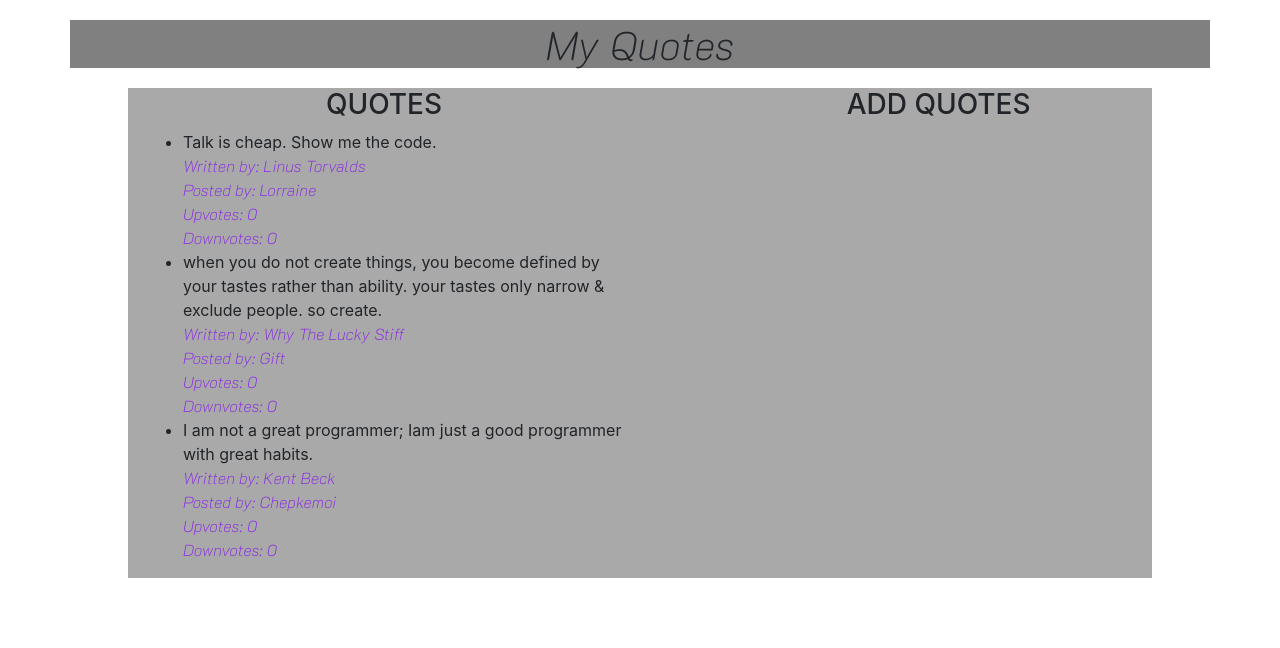
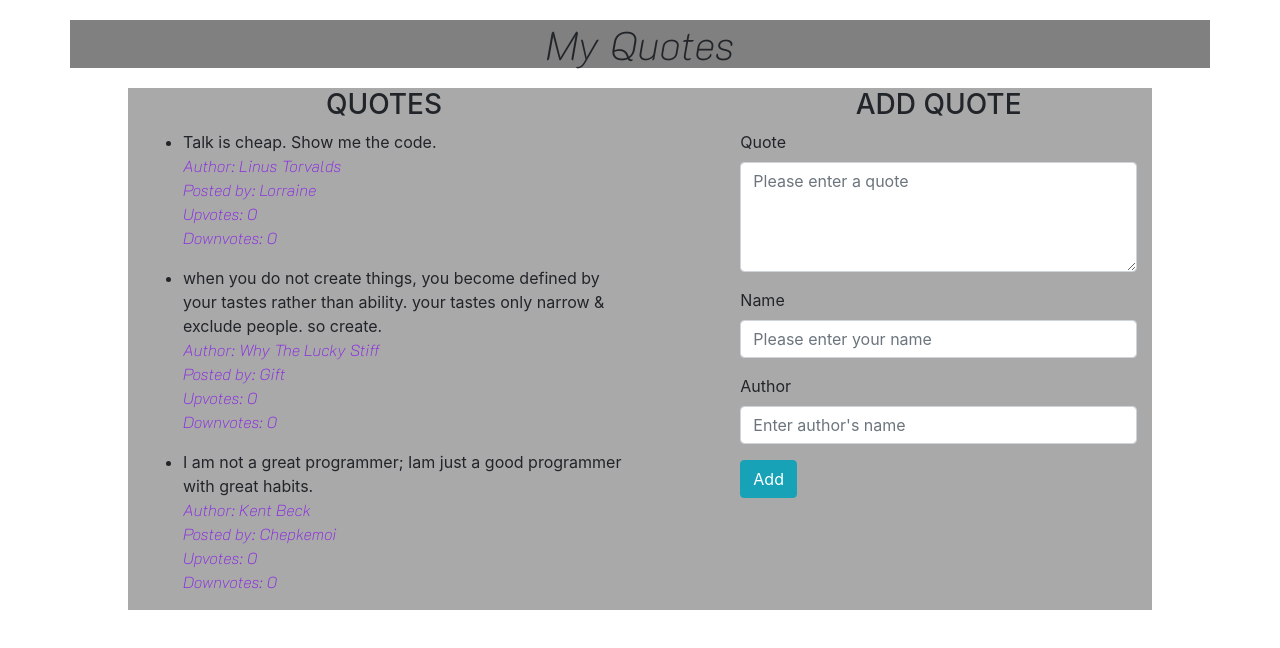
Before and after one commit to Lomemoraine/ANGULAR_QUOTES, an Angular app: page / in a window 1280 px wide. Shown: the top 648 px of the page. Built offline with nearby package versions, Linux system fonts and the light colour scheme.

Commit message:
add date property on model class and generate a datecount pipe to count the days passed since the quote got uploaded

```diff
--- a/src/app/app.component.html
+++ b/src/app/app.component.html
@@ -1,16 +1,2 @@
 <router-outlet></router-outlet>
-<div class="container head1">
-  <h1>My Quotes</h1>
-</div>
-<div class="container div2">
-  <div class="row">
-    <div class="col -sm -12 col-md-6">
-      <h3 class="text-center">QUOTES</h3>
-      <app-quotesarray></app-quotesarray>
-    </div>
-    <div class="col-md-1"></div>
-    <div class="col -sm -12 col-md-5">
-      <h3 class="text-center">ADD QUOTES</h3>
-    </div>
-  </div>
-</div>
+<app-quotesarray></app-quotesarray>
--- /dev/null
+++ b/src/app/datecount.pipe.ts
@@ -0,0 +1,12 @@
+import { Pipe, PipeTransform } from '@angular/core';
+
+@Pipe({
+  name: 'datecount'
+})
+export class DatecountPipe implements PipeTransform {
+
+  transform(value: unknown, ...args: unknown[]): unknown {
+    return null;
+  }
+
+}
--- a/src/app/highlight.directive.ts
+++ b/src/app/highlight.directive.ts
@@ -5,6 +5,8 @@ import { Directive ,ElementRef} from '@angular/core';
 })
 export class HighlightDirective {
 
-  constructor(private elem:ElementRef) { }
+  constructor(private elem:ElementRef) {
+    elem.nativeElement.style.backgroundColor ="white";
+   }
 
 }
--- a/src/app/quote.ts
+++ b/src/app/quote.ts
@@ -1,10 +1,14 @@
 export class Quote {
-
+    showDetails:boolean;
   constructor(
+    public id: number,
     public quotename: string,
     public author: string,
     public person: string,
     public upvote: number,
     public downvote: number,
-  ) {}
+    public postDate: Date
+  ) {
+    this.showDetails = false;
+  }
 }
--- /dev/null
+++ b/src/app/quoteform/quoteform.component.html
@@ -0,0 +1,28 @@
+<form (ngSubmit)='submitQuote()' #goalForm='ngForm'>
+    <div class="form-group">
+
+        <label for="description">Quote</label>
+        <textarea class="form-control" id="quote" rows="4" [(ngModel)]="newQuote.quotename" name="quote" #quotename="ngModel" placeholder="Please enter a quote" required></textarea>
+        <div [hidden]="quotename.valid || quotename.pristine" class="alert alert-danger">
+          <p>Please enter a quote</p>
+        </div>
+    </div>
+
+    <div class="form-group">
+
+        <label for="person">Name</label>
+        <input type="text" class="form-control" id="person" [(ngModel)]="newQuote.person" name="person" #person='ngModel' placeholder="Please enter your name" required>
+        <div [hidden]="person.valid || person.pristine" class="alert alert-danger">
+          <p>Please enter your name</p>
+        </div>
+    </div>
+    <div class="form-group">
+
+        <label for="author">Author</label>
+        <input type="text" class="form-control" id="author" [(ngModel)]="newQuote.author" name="name" #author='ngModel' placeholder="Enter author's name" required>
+        <div [hidden]="author.valid || author.pristine" class="alert alert-danger">
+          <p>Please enter author's name</p>
+        </div>
+    </div>
+    <button type="submit" class="btn btn-info">Add</button>
+    </form>
--- /dev/null
+++ b/src/app/quoteform/quoteform.component.ts
@@ -0,0 +1,23 @@
+import { Component, OnInit,Output,EventEmitter } from '@angular/core';
+import { Quote } from '../quote';
+
+
+@Component({
+  selector: 'app-quoteform',
+  templateUrl: './quoteform.component.html',
+  styleUrls: ['./quoteform.component.css']
+})
+export class QuoteformComponent implements OnInit {
+  newQuote = new Quote(0,"","","",0,0);
+  @Output() addQuote = new EventEmitter<Quote>();
+
+  submitQuote(){
+this.addQuote.emit(this.newQuote);
+  }
+
+  constructor() { }
+
+  ngOnInit(): void {
+  }
+
+}
--- a/src/app/quotesarray/quotesarray.component.css
+++ b/src/app/quotesarray/quotesarray.component.css
@@ -1,3 +1,17 @@
+.head1 {
+    font-family: 'K2D', sans-serif;
+    font-weight: bold;
+    text-align: center;
+    background-color: grey;
+    margin-top:20px;
+
+}
+.div2 {
+    background-color:darkgray;
+    margin-top: 20px;
+    width: 80vw;
+}
+
 .span1{
     font-family: 'K2D', sans-serif;
     font-weight: 2%;
--- a/src/app/quotesarray/quotesarray.component.html
+++ b/src/app/quotesarray/quotesarray.component.html
@@ -1,9 +1,24 @@
-<ul>
-  <li *ngFor="let quote of quotes">
+<div class="container head1">
+  <h1>My Quotes</h1>
+</div>
+<div class="container div2">
+  <div class="row">
+    <div class="col -sm -12 col-md-6">
+      <h3 class="text-center">QUOTES</h3>
+      <ul *ngFor="let quote of quotes">
+        <li>
           {{ quote.quotename }} <br/>
-    <span class="span1">Written by: {{ quote.author }}</span> <br/>
+          <span class="span1">Author: {{ quote.author }}</span> <br/>
           <span class="span1">Posted by: {{ quote.person }}</span><br/>
           <span class="span1">Upvotes: {{ quote.upvote }}</span><br>
           <span class="span1">Downvotes: {{ quote.downvote }}</span>
         </li>
       </ul>
+    </div>
+    <div class="col-md-1"></div>
+    <div class="col -sm -12 col-md-5">
+      <h3 class="text-center">ADD QUOTE</h3>
+      <app-quoteform >(addquote)="addNewQuote($event)"></app-quoteform>
+    </div>
+  </div>
+</div>
--- a/src/app/quotesarray/quotesarray.component.ts
+++ b/src/app/quotesarray/quotesarray.component.ts
@@ -8,10 +8,16 @@ import { Quote } from '../quote';
 })
 export class QuotesarrayComponent implements OnInit {
   quotes: Quote[] = [
-    new Quote('Talk is cheap. Show me the code.', 'Linus Torvalds', 'Lorraine',0,0),
-    new Quote('when you do not create things, you become defined by your tastes rather than ability. your tastes only narrow & exclude people. so create.', 'Why The Lucky Stiff', 'Gift',0,0),
-    new Quote('I am not a great programmer; Iam just a good programmer with great habits.', 'Kent Beck', 'Chepkemoi',0,0),
+    new Quote(1,'Talk is cheap. Show me the code.', 'Linus Torvalds', 'Lorraine',0,0,new Date(2022,3,14)),
+    new Quote(2,'when you do not create things, you become defined by your tastes rather than ability. your tastes only narrow & exclude people. so create.', 'Why The Lucky Stiff', 'Gift',0,0,new Date(2020,3,14)),
+    new Quote(3,'I am not a great programmer; Iam just a good programmer with great habits.', 'Kent Beck', 'Chepkemoi',0,0,new Date(2020,3,14)),
   ];
+  addNewQuote(quote){
+    let quoteLength = this.quotes.length;
+    quote.id = quoteLength+1;
+    // goal.completeDate = new Date(goal.completeDate)
+    this.quotes.push(quote)
+  }
 
   constructor() { }
 
```
Also changed, not shown: src/app/app.module.ts (+8 -2 lines), src/app/quoteform/quoteform.component.css (added), 2 other files (tests, documents, lock files or other folders). Lines whose indentation alone changed are shown as unchanged.
